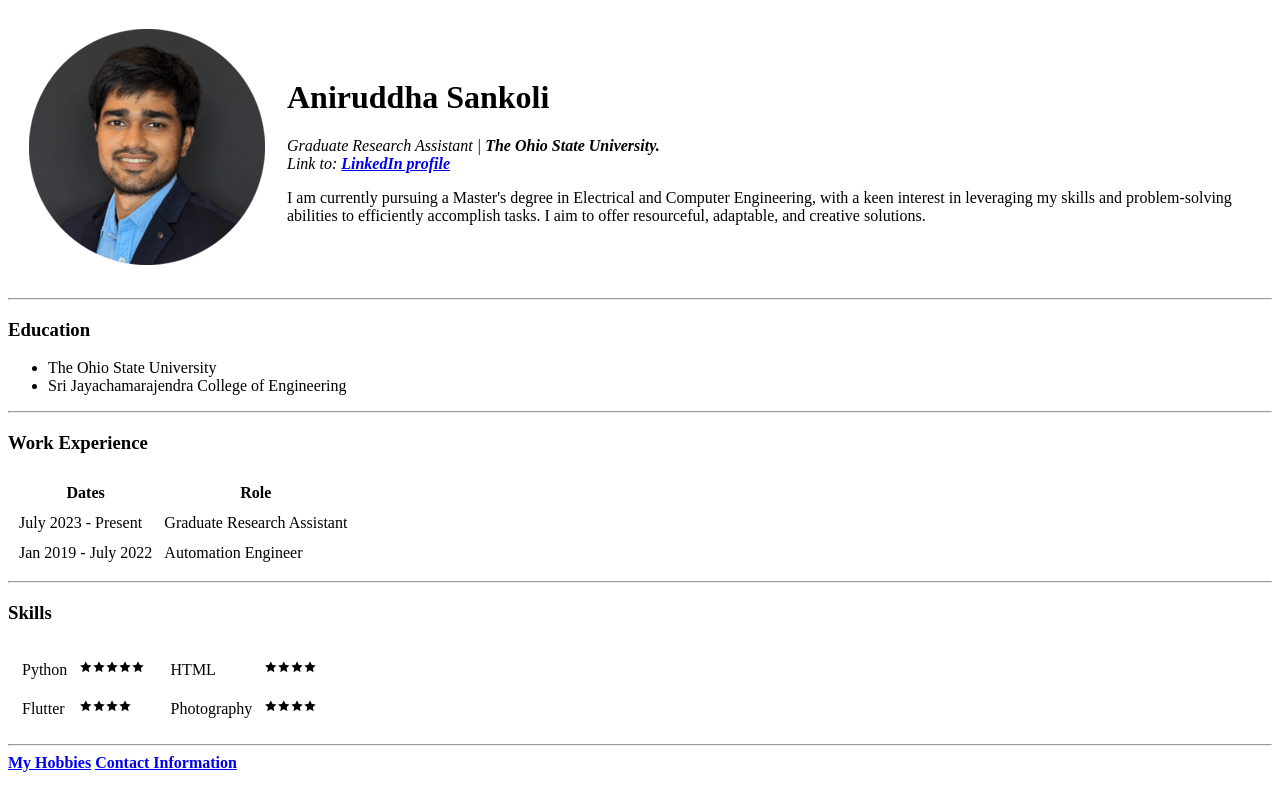
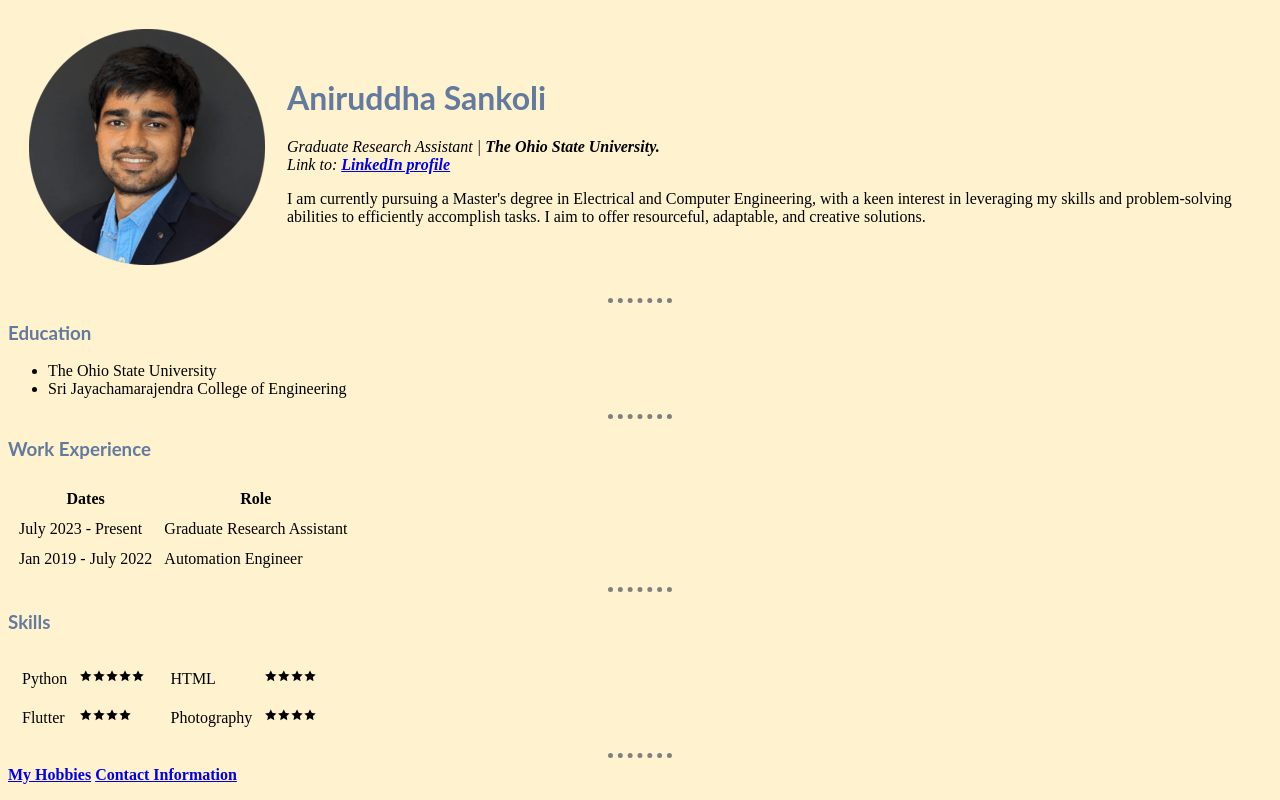
Before and after one commit to Asankoli/cv, a plain HTML site: page index.html in a window 1280 px wide. Drawn offline with Linux system fonts and the light colour scheme.

Commit message:
stylized

```diff
--- /dev/null
+++ b/css/styles.css
@@ -0,0 +1,35 @@
+/******************************TAG SELECTORS******************************/
+body{
+    background-color: #FFF3CF;
+}
+
+h1{
+    color: #637A9F;
+    /* color: #66BFBF; */
+    font-family: Lato, sans-serif;
+}
+
+h1:hover{
+    color: black;
+    font-family: Lato, sans-serif;
+}
+
+h3{
+    color: #637A9F;
+    /* color: #66BFBF; */
+    font-family: Lato, sans-serif;
+}
+
+hr{
+    border-style: dotted none none;
+    border-color: gray;
+    border-width: 5px;
+    width: 5%;
+}
+
+
+/******************************CLASS SELECTORS******************************/
+/* .CLASS{} will edit tag selector value*/
+
+/******************************ID SELECTORS******************************/
+/* #ID{}  where ID is unique and can be used once used for single element edit. will edit tag selector value*/
--- a/index.html
+++ b/index.html
@@ -4,7 +4,9 @@
         <meta charset="UTF-8">
         <meta name="viewport" content="width=device-width, initial-scale=1.0">
         <title>Aniruddha's Personal Site</title>
+        <link rel="stylesheet" href="css/styles.css">
     </head>
+
     <body>
         <table cellspacing="20">
             <tr>
```
Also changed, not shown: contactMe_page.html (+1 -0 lines), hobbies_page.html (+1 -0 lines).
